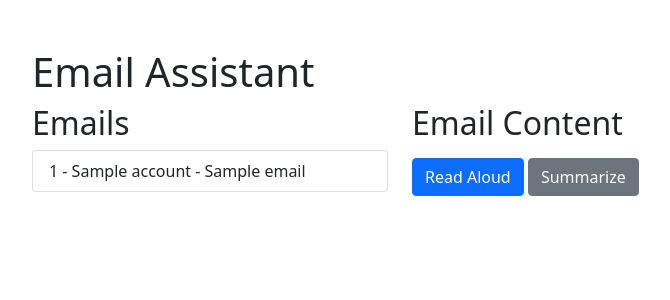
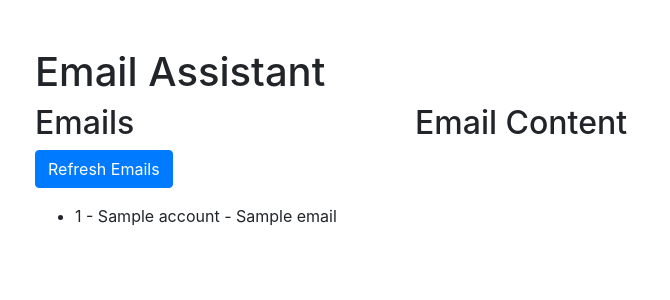
Before and after one commit to AhmedUtkuOzudogru/MailAssistant, a Flask app: template templates/index.html in a window 1280 px wide. Shown: the top 300 px of the page, without its empty margins (50-720 px from the left). Run offline with Flask 3, Linux system fonts and the light colour scheme; the template is opened without the code that fills it: most values are stand-ins (such as "Sample title", 1, 10 or a date in 2020); some libraries are stand-ins or nearby versions.

Commit message:
Refresh Button completed

```diff
--- a/app.py
+++ b/app.py
@@ -50,6 +50,14 @@ class EmailAssistant:
                     email_counter += 1
         return emails
 
+    def clear_emails(self):
+        for filename in os.listdir('emails'):
+            if filename.endswith('.txt'):
+                os.remove(os.path.join('emails', filename))
+        for filename in os.listdir('static'):
+            if filename.endswith('.mp3'):
+                os.remove(os.path.join('static', filename))
+
     def read_email(self, filename):
         full_path = os.path.join('emails', filename)
         with open(full_path, 'r', encoding='utf-8') as f:
@@ -70,6 +78,9 @@ class EmailAssistant:
         with open(output_path, 'r', encoding='utf-8') as f:
             summary = f.read()
         return summary
+
+
+
 
 
 email_assistant = EmailAssistant()
@@ -97,6 +108,10 @@ def text_to_speech(filename):
 def summarize_email(filename):
     summary = email_assistant.summarize_email(filename)
     return jsonify({'summary': summary})
+@app.route('/refresh')
+def refresh_emails():
+    emails = email_assistant.fetch_emails()
+    return jsonify({'emails': emails or []})
 
 
 # Cleanup function
--- a/templates/index.html
+++ b/templates/index.html
@@ -4,56 +4,71 @@
     <meta charset="UTF-8">
     <meta name="viewport" content="width=device-width, initial-scale=1.0">
     <title>Email Assistant</title>
-    <link href="https://cdn.jsdelivr.net/npm/bootstrap@5.1.3/dist/css/bootstrap.min.css" rel="stylesheet">
-    <script src="https://code.jquery.com/jquery-3.6.0.min.js"></script>
+    <link href="https://stackpath.bootstrapcdn.com/bootstrap/4.5.2/css/bootstrap.min.css" rel="stylesheet">
 </head>
 <body>
     <div class="container mt-5">
         <h1>Email Assistant</h1>
+
         <div class="row">
             <div class="col-md-4">
                 <h2>Emails</h2>
-                <ul class="list-group" id="email-list">
+                <button id="refresh-btn" class="btn btn-primary mb-3">Refresh Emails</button>
+                <ul id="email-list">
                     {% for email in emails %}
-                    <li class="list-group-item" data-filename="{{ email.filename }}">
-                        {{ email.id }} - {{ email.account }} - {{ email.subject }}
-                    </li>
+                    <li data-filename="{{ email.filename }}">{{ email.id }} - {{ email.account }} - {{ email.subject }}</li>
                     {% endfor %}
                 </ul>
             </div>
+
             <div class="col-md-8">
                 <h2>Email Content</h2>
                 <div id="email-content"></div>
+
                 <div class="mt-3">
-                    <button id="read-btn" class="btn btn-primary">Read Aloud</button>
-                    <button id="summarize-btn" class="btn btn-secondary">Summarize</button>
+                    <button id="read-aloud-btn" class="btn btn-secondary" style="display: none;">Read Aloud</button>
+                    <button id="summarize-btn" class="btn btn-info" style="display: none;">Summarize</button>
                 </div>
-                <audio id="audio-player" controls class="mt-3" style="display: none;"></audio>
+                  <audio id="audio" controls class="mt-3" style="display: none;"></audio>
             </div>
         </div>
     </div>
+
+    <script src="https://code.jquery.com/jquery-3.5.1.min.js"></script>
     <script>
         $(document).ready(function() {
-            let currentFilename = null;
+            let selectedFilename = null;
 
-            $('#email-list').on('click', 'li', function() {
-                currentFilename = $(this).data('filename');
-                $.get('/read/' + currentFilename, function(data) {
-                    $('#email-content').text(data.content);
+            $('#refresh-btn').click(function() {
+                $.get('/refresh', function(data) {
+                    $('#email-list').empty();
+                    data.emails.forEach(function(email) {
+                        $('#email-list').append(`<li data-filename="${email.filename}">${email.id} - ${email.account} - ${email.subject}</li>`);
+                    });
                 });
             });
 
-            $('#read-btn').click(function() {
-                if (currentFilename) {
-                    $.get('/tts/' + currentFilename, function(data) {
-                        $('#audio-player').attr('src', '/static/' + data.audio_file).show()[0].play();
+            $(document).on('click', '#email-list li', function() {
+                selectedFilename = $(this).data('filename');
+                $.get('/read/' + selectedFilename, function(data) {
+                    $('#email-content').text(data.content);
+                    $('#read-aloud-btn, #summarize-btn').show();
+                });
+            });
+
+            $('#read-aloud-btn').click(function() {
+                if (selectedFilename) {
+                    $.get('/tts/' + selectedFilename, function(data) {
+                        let audio = $('#audio');
+                        audio.attr('src', '/static/' + data.audio_file);
+                        audio.show();
+                        audio[0].play();
                     });
                 }
             });
-
             $('#summarize-btn').click(function() {
-                if (currentFilename) {
-                    $.get('/summarize/' + currentFilename, function(data) {
+                if (selectedFilename) {
+                    $.get('/summarize/' + selectedFilename, function(data) {
                         $('#email-content').text(data.summary);
                     });
                 }
```
